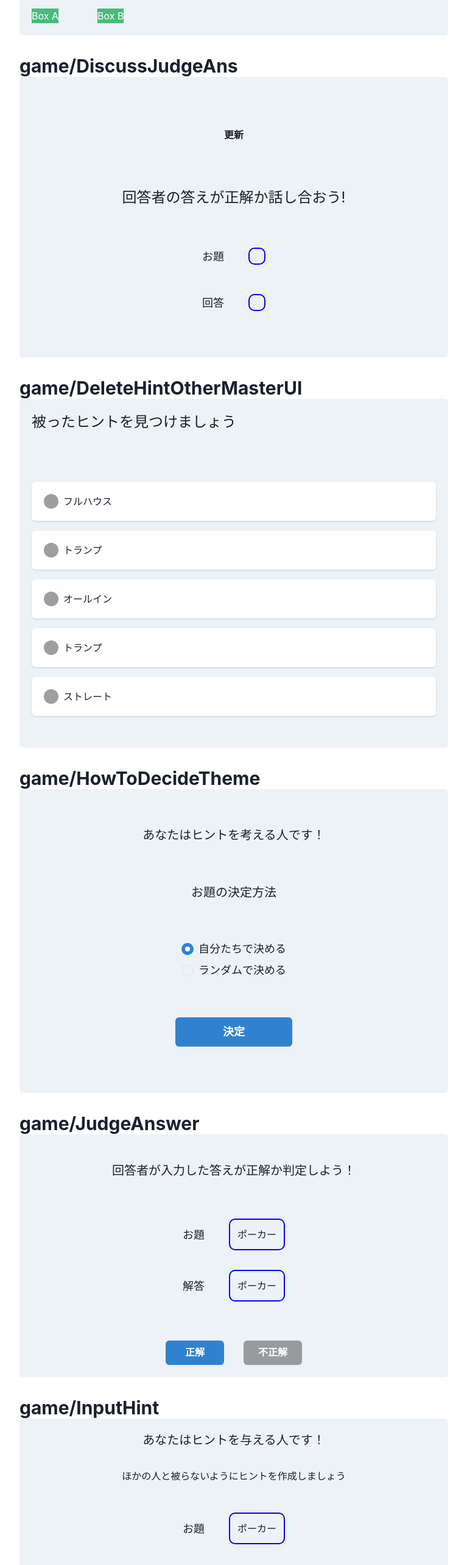
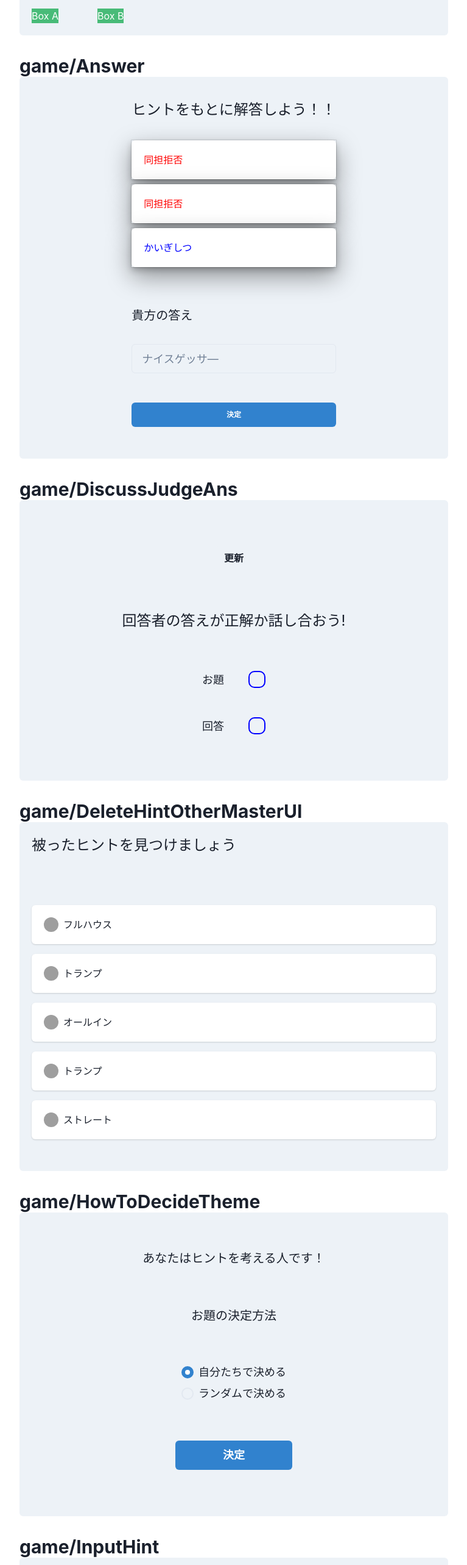
Before and after one commit to hacku-chamomilla/doutankyohi-front-end, a Next.js app: page /components in a window 1280 px wide. Shown: the part 1220-3786 px from the top of the page at 61% size, without its empty margins (256-1023 px from the left). Built offline with nearby package versions, Linux system fonts and the light colour scheme; grey boxes are pictures that could not be loaded.

Commit message:
refactor: 引数の変更の調整

```diff
--- a/pages/components.tsx
+++ b/pages/components.tsx
@@ -6,6 +6,7 @@ import {
   Button,
   Card,
   CardBody,
+  Checkbox,
   Container,
   Heading,
   HStack,
@@ -40,6 +41,10 @@ const Component: NextPage = () => {
   const [avatarIndex, setAvatarIndex] = useState(0);
   // eslint-disable-next-line no-unused-vars, @typescript-eslint/no-unused-vars
   const [step, setStep] = useState<number>(0);
+  const theme = "theme";
+  const answer = "answer";
+  const [isCorrect, setIsCorrect] = useState<boolean>(false);
+
   const exampleNameList = [
     { nickname: "ふかむーる", particIcon: 0 },
     { nickname: "ふかみん", particIcon: 1 },
@@ -158,6 +163,16 @@ const Component: NextPage = () => {
             </CardBody>
           </Card>
 
+          {/* game/Answer */}
+          <VSpacer size={8} />
+          <Heading size="lg">game/Answer</Heading>
+          <Card variant="filled">
+            <CardBody>
+              <Answer hintList={exampleAnswerHintList} setStep={setStep} />
+              <VSpacer size={8} />
+            </CardBody>
+          </Card>
+
           {/* game/DiscussJudgeAns */}
           <VSpacer size={8} />
           <Heading size="lg">game/DiscussJudgeAns</Heading>
@@ -186,6 +201,15 @@ const Component: NextPage = () => {
             </CardBody>
           </Card>
 
+          {/* game/InputHint */}
+          <VSpacer size={8} />
+          <Heading size="lg">game/InputHint</Heading>
+          <Card variant="filled">
+            <CardBody>
+              <InputHint />
+            </CardBody>
+          </Card>
+
           {/* game/JudgeAnswer */}
           <VSpacer size={8} />
           <Heading size="lg">game/JudgeAnswer</Heading>
@@ -195,12 +219,19 @@ const Component: NextPage = () => {
             </CardBody>
           </Card>
 
-          {/* game/InputHint */}
+          {/* game/Result */}
           <VSpacer size={8} />
-          <Heading size="lg">game/InputHint</Heading>
+          <Heading size="lg">game/Result</Heading>
           <Card variant="filled">
             <CardBody>
-              <InputHint />
+              <Result theme={theme} answer={answer} isCorrect={isCorrect} />
+              <Checkbox
+                onChange={() => {
+                  setIsCorrect(!isCorrect);
+                }}
+              >
+                isCorrect = true
+              </Checkbox>
             </CardBody>
           </Card>
 
@@ -251,16 +282,6 @@ const Component: NextPage = () => {
             </CardBody>
           </Card>
 
-          {/* game/Answer */}
-          <VSpacer size={8} />
-          <Heading size="lg">game/Answer</Heading>
-          <Card variant="filled">
-            <CardBody>
-              <Answer hintList={exampleAnswerHintList} setStep={setStep} />
-              <VSpacer size={8} />
-            </CardBody>
-          </Card>
-
           {/* MemberList */}
           <VSpacer size={8} />
           <Heading size="lg">MemberList</Heading>
@@ -279,15 +300,6 @@ const Component: NextPage = () => {
           <Card variant="filled">
             <CardBody>
               <InputTheme />
-            </CardBody>
-          </Card>
-
-          {/* game/Result */}
-          <VSpacer size={8} />
-          <Heading size="lg">game/Result</Heading>
-          <Card variant="filled">
-            <CardBody>
-              <Result />
             </CardBody>
           </Card>
 
```
